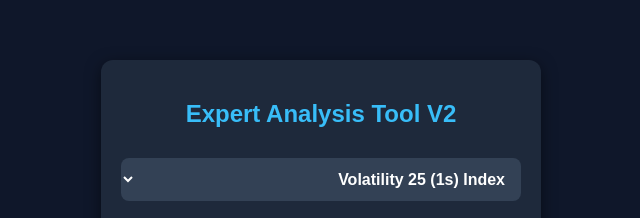
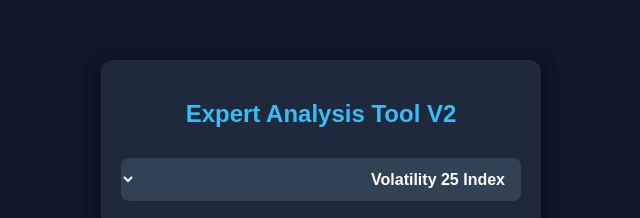
Before and after one commit to holakovxx/holakoderiv, a plain HTML site: page index.html in a window 1280 px wide. Shown: the part 101-319 px from the top of the page, 319-959 px from the left. Drawn offline with Linux system fonts and the light colour scheme.

Commit message:
Update index.html

```diff
--- a/index.html
+++ b/index.html
@@ -88,15 +88,10 @@
 
     <select id="symbolSelect">
         <option value="R_10">Volatility 10 Index</option>
-        <option value="R_25">Volatility 25 Index</option>
+        <option value="R_25" selected>Volatility 25 Index</option>
         <option value="R_50">Volatility 50 Index</option>
         <option value="R_75">Volatility 75 Index</option>
         <option value="R_100">Volatility 100 Index</option>
-        <option value="1HZ10V">Volatility 10 (1s) Index</option>
-        <option value="1HZ25V" selected>Volatility 25 (1s) Index</option>
-        <option value="1HZ50V">Volatility 50 (1s) Index</option>
-        <option value="1HZ75V">Volatility 75 (1s) Index</option>
-        <option value="1HZ100V">Volatility 100 (1s) Index</option>
     </select>
 
     <button id="connBtn" onclick="toggleConnection()">بدء التحليل المباشر</button>
@@ -185,7 +180,6 @@
 
         const symbol = document.getElementById('symbolSelect').value;
 
-        // إلغاء الاشتراك السابق إن وجد لتفادي التداخل
         if (currentSubscriptionId) {
             ws.send(JSON.stringify({ forget: currentSubscriptionId }));
         }
@@ -196,7 +190,6 @@
         }));
     }
 
-    // تغيير الرمز مباشرة إذا كان الاتصال خدام
     document.getElementById('symbolSelect').addEventListener('change', function() {
         if (isConnected) {
             subscribeToSymbol();
```
